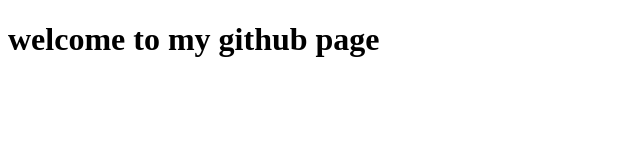
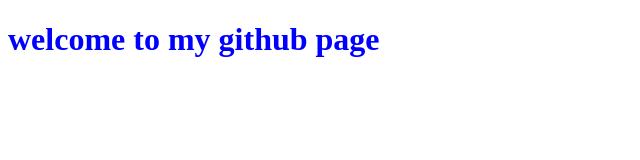
Before and after one commit to sabbir512/sabbir512.github.io, a plain HTML site: page index.html in a window 1280 px wide. Shown: the whole page, without its empty margins (0-640 px from the left). Drawn offline with Linux system fonts and the light colour scheme.

Commit message:
Update index.html
inline code

```diff
--- a/index.html
+++ b/index.html
@@ -7,6 +7,6 @@
     <title>Github website</title>
 </head>
 <body>
-    <h1>welcome to my github page</h1>
+    <h1 style="color: blue;">welcome to my github page</h1>
 </body>
 </html>
```
